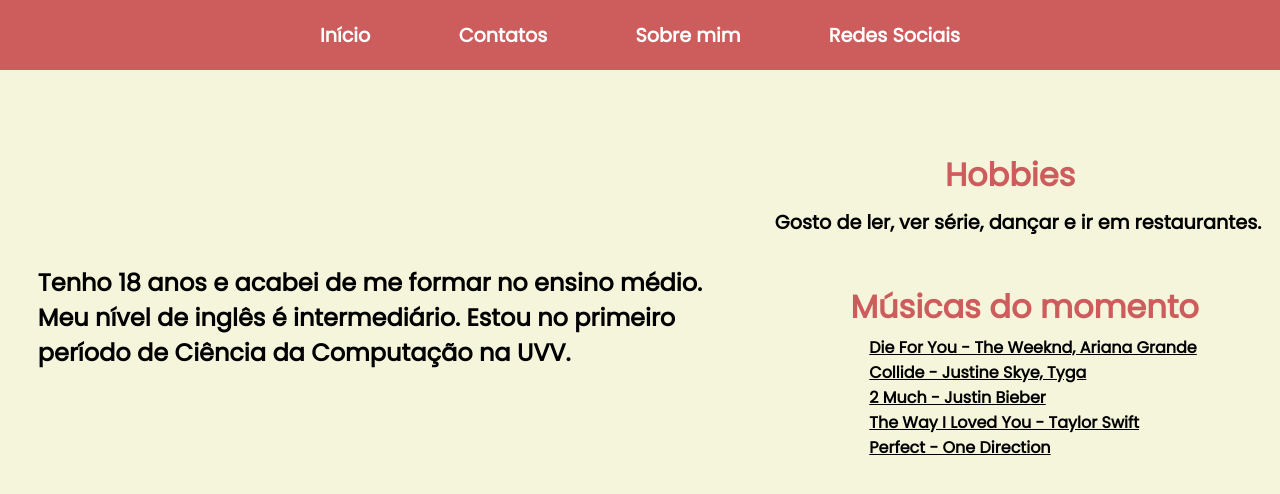
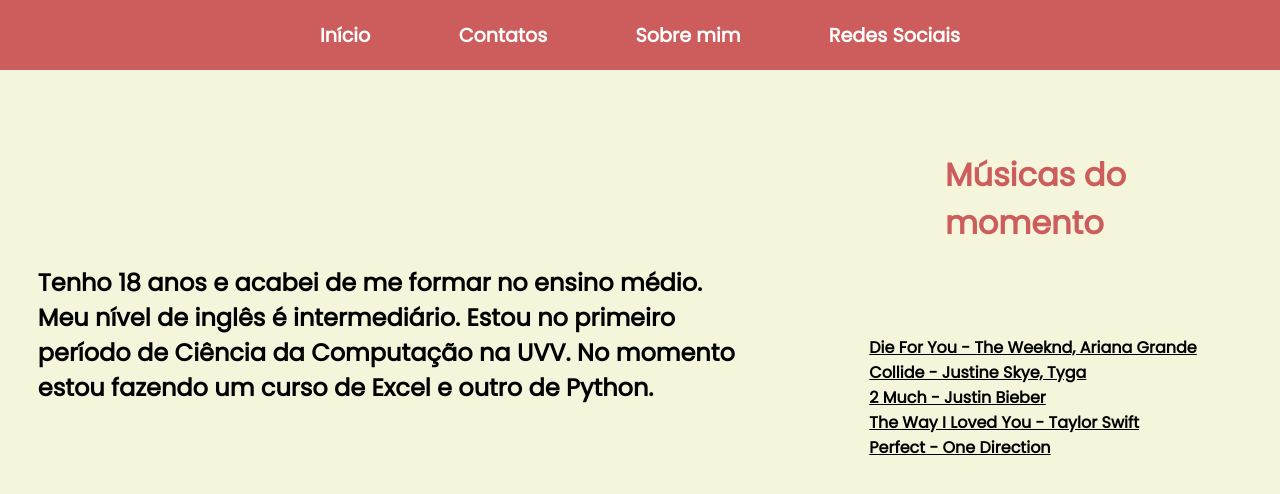
Before and after one commit to daniquintela/-daniquintela-.github.io, a plain HTML site: page index2.html in a window 1280 px wide. Drawn offline with Linux system fonts and the light colour scheme.

Commit message:
Update index2.html

```diff
--- a/index2.html
+++ b/index2.html
@@ -20,10 +20,8 @@
     </nav>
 
     <header>
-        <h2 class="info">Tenho 18 anos e acabei de me formar no ensino médio. <br> Meu nível de inglês é intermediário. Estou no primeiro <br> período de Ciência da Computação na UVV.</h2>
-        <h1 class="titulo1">Hobbies</h1>
-        <h2 class="hobbies">Gosto de ler, ver série, dançar e ir em restaurantes.</h2>
-        <h1 class="titulo2">Músicas do momento</h1>
+        <h2 class="info">Tenho 18 anos e acabei de me formar no ensino médio. <br> Meu nível de inglês é intermediário. Estou no primeiro <br> período de Ciência da Computação na UVV. No momento <br> estou fazendo um curso de Excel e outro de Python.</h2>
+        <h1 class="titulo1">Músicas do momento</h1>
         <ul>
             <li><a href="https://open.spotify.com/track/7oDd86yk8itslrA9HRP2ki?si=5236e90e3ac84f07" target="_blank">Die For You - The Weeknd, Ariana Grande</a></li>
             <li><a href="https://open.spotify.com/track/2p6Fh5ruk8YUaO43huubHW?si=7ac75250842f4257" target="_blank">Collide - Justine Skye, Tyga</a></li>
```
